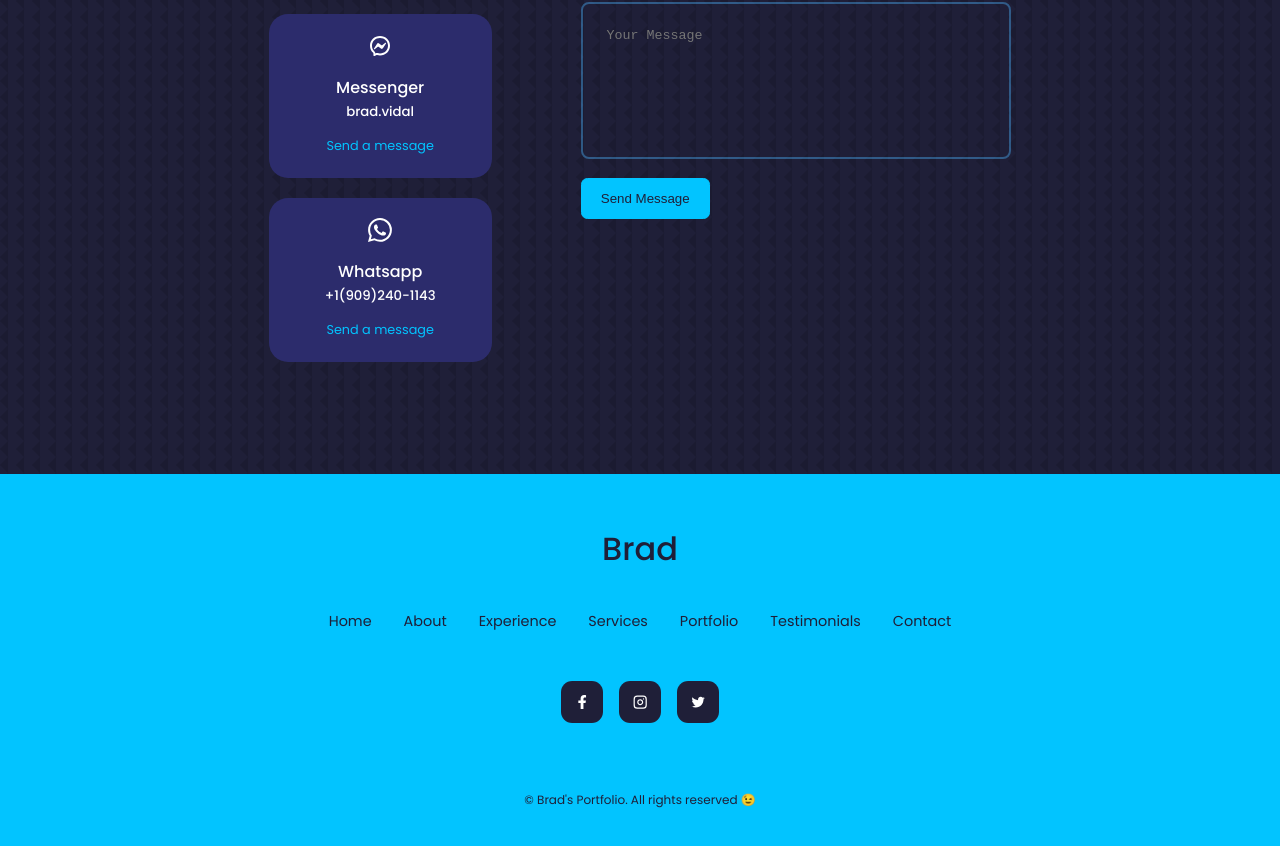
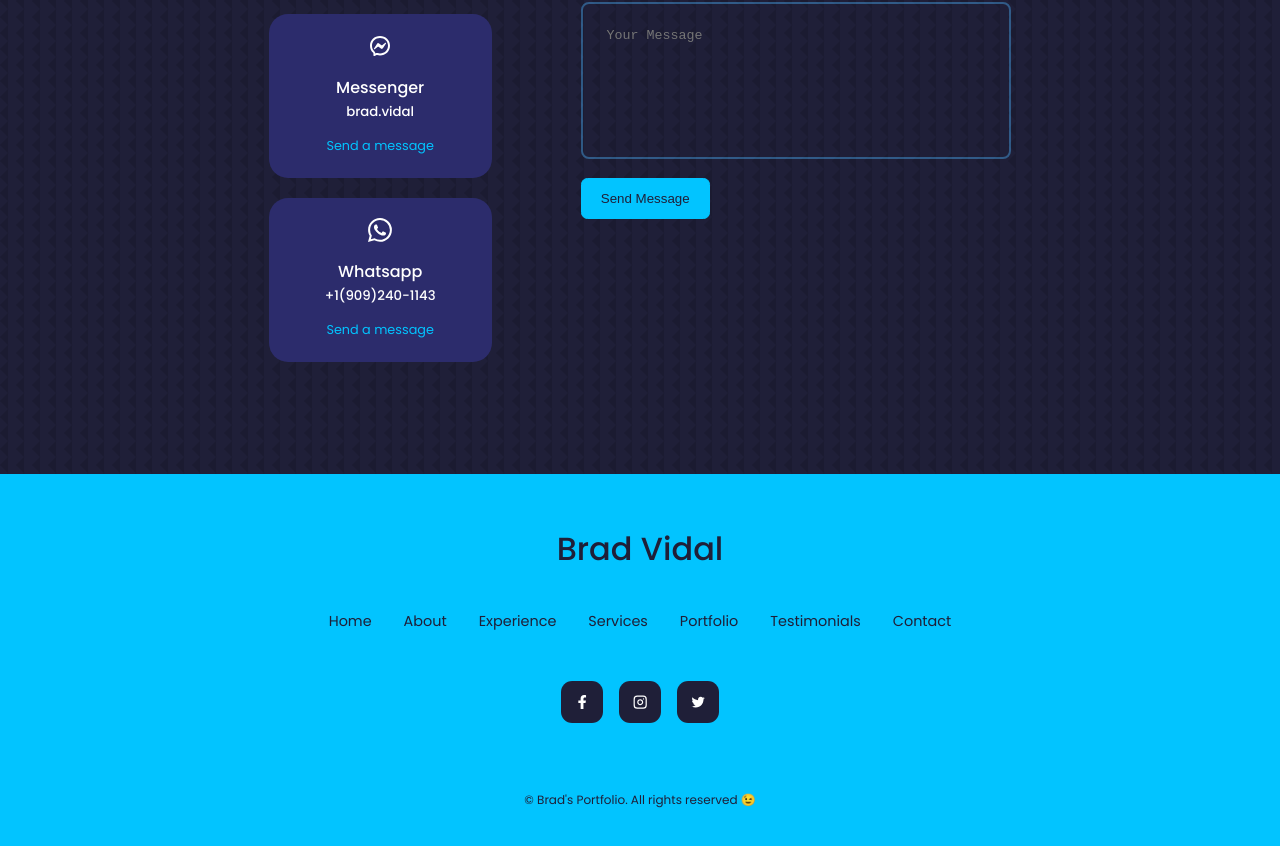
Before and after one commit to bvfusion1001/Portfolio, a React (Create React App) app: page / in a window 1280 px wide. Shown: the part 4983-5829 px from the top of the page. Built offline with nearby package versions, Linux system fonts and the light colour scheme.

Commit message:
update footer

```diff
--- a/src/components/footer/Footer.jsx
+++ b/src/components/footer/Footer.jsx
@@ -6,7 +6,7 @@ import {IoLogoTwitter} from 'react-icons/io'
 const Footer = () => {
   return (
     <footer>
-      <a href="#" className='footer__logo'>Brad</a>
+      <a href="#" className='footer__logo'>Brad Vidal</a>
 
       <ul className="permalinks">
         <li><a href="#">Home</a></li>
```
